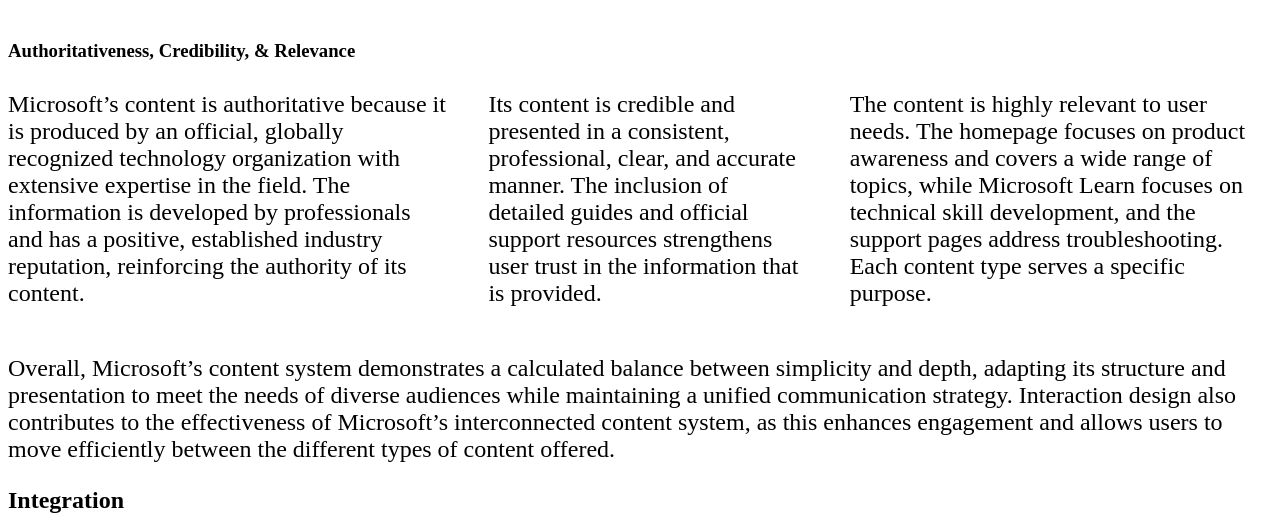
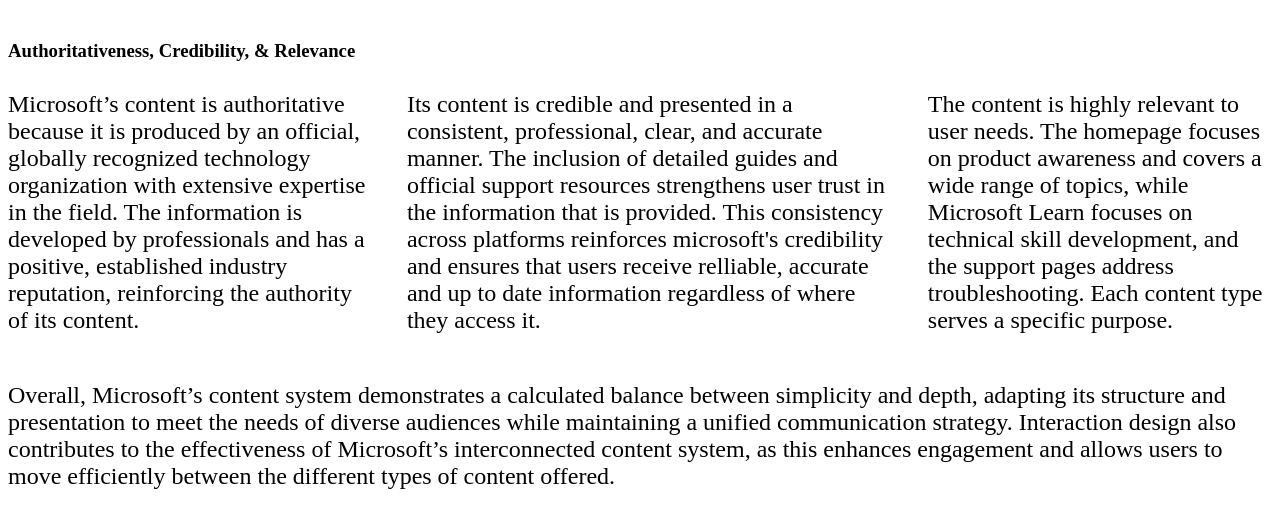
Before and after one commit to yisleidygnunez/Majorassignment2, a plain HTML site: page index.html in a window 1280 px wide. Shown: the part 1614-2131 px from the top of the page. Drawn offline with Linux system fonts and the light colour scheme.

Commit message:
Update index.html

```diff
--- a/index.html
+++ b/index.html
@@ -134,7 +134,7 @@
 </p>
 
 <p style="font-size: 24px; margin-top: 2;">
-Its content is credible and presented in a consistent, professional, clear, and accurate manner. The inclusion of detailed guides and official support resources strengthens user trust in the information that is provided.
+Its content is credible and presented in a consistent, professional, clear, and accurate manner. The inclusion of detailed guides and official support resources strengthens user trust in the information that is provided. This consistency across platforms reinforces microsoft's credibility and ensures that users receive relliable, accurate and up to date information regardless of where they access it.
 </p>
 
 <p style="font-size: 24px; margin-top: 2;">
```
